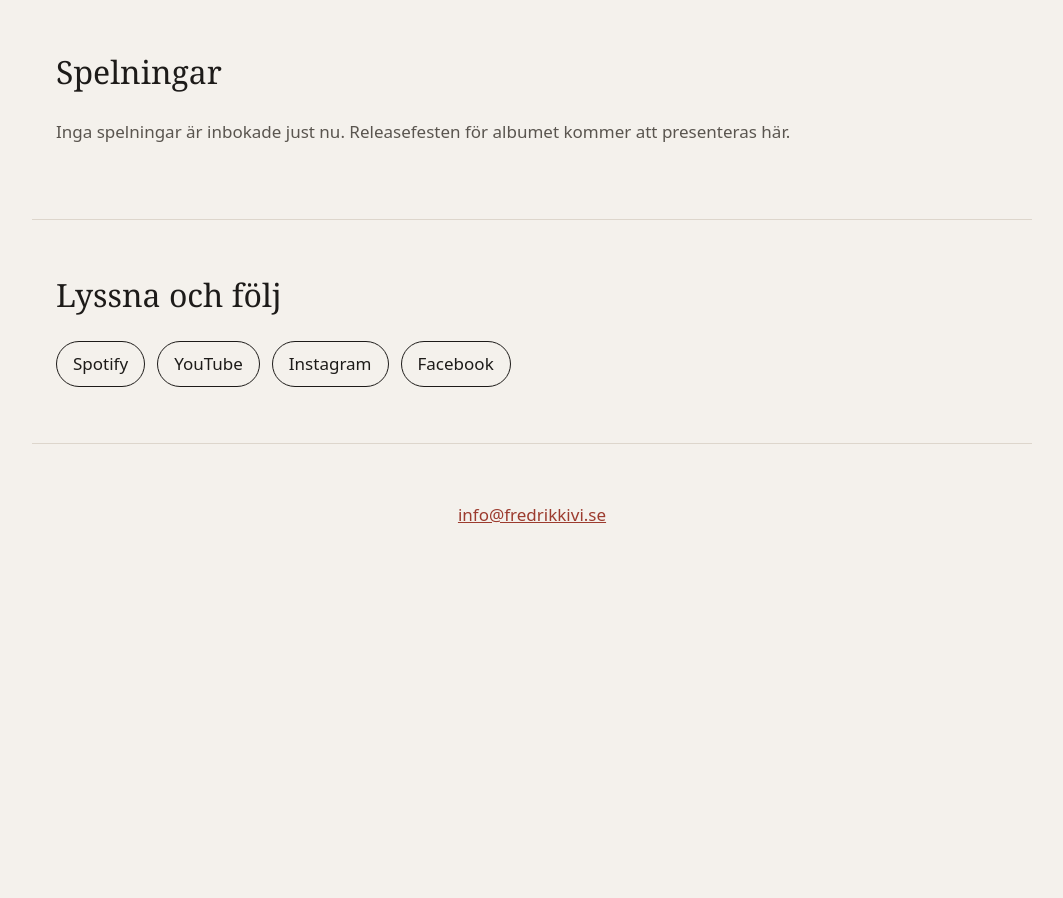
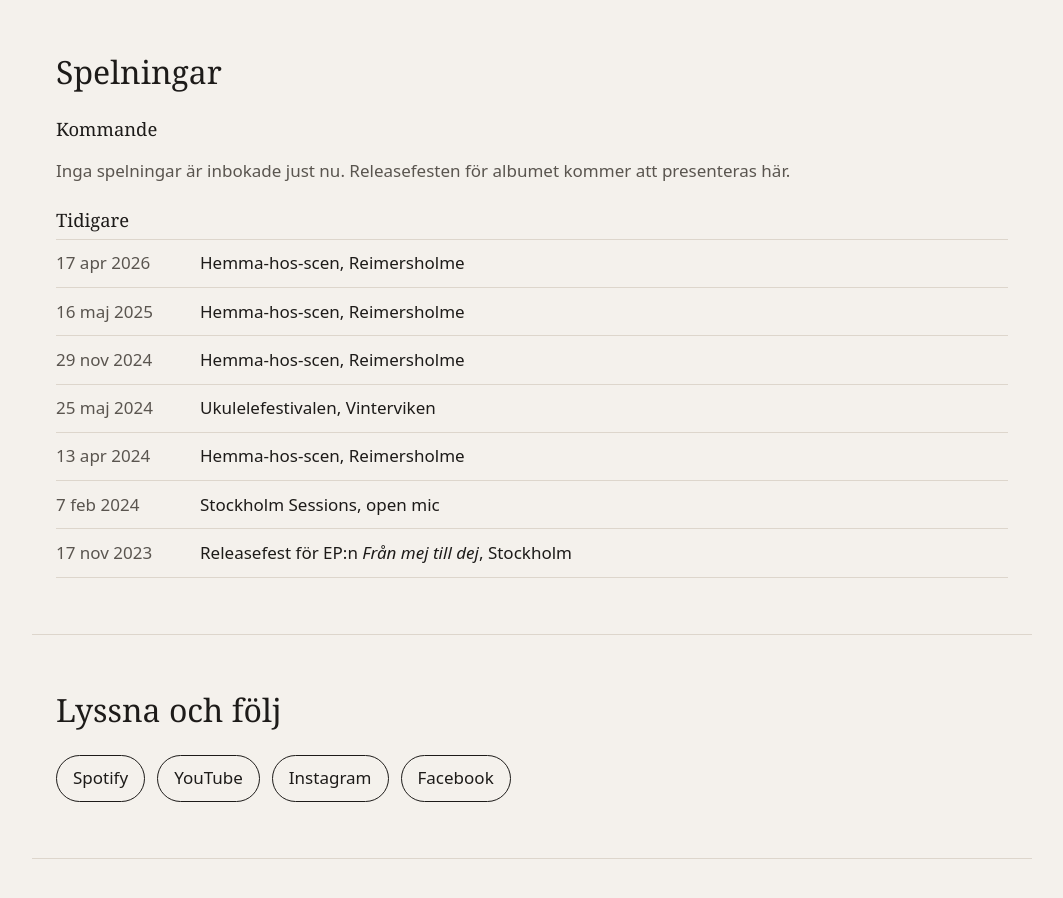
Before and after one commit to fredrikkivi/fredrikkivi.github.io, a plain HTML site: page index.html in a window 1280 px wide. Shown: the part 1911-2809 px from the top of the page, without its empty margins (108-1171 px from the left). Before the commit the page ends 2497 px from the top, so only its background shows below. Drawn offline with Linux system fonts and the light colour scheme.

Commit message:
Lägg till tidigare spelningar
Co-Authored-By: Claude Opus 5.5 <noreply@anthropic.com>
Claude-Session: https://claude.ai/code/session_01WwA262cuz8nMUG9DxeTd9k

```diff
--- a/index.html
+++ b/index.html
@@ -67,7 +67,18 @@
 
     <section id="spelningar" class="section">
       <h2>Spelningar</h2>
+      <h3 class="gigs__heading">Kommande</h3>
       <p class="muted">Inga spelningar är inbokade just nu. Releasefesten för albumet kommer att presenteras här.</p>
+      <h3 class="gigs__heading">Tidigare</h3>
+      <ul class="gigs">
+        <li><time datetime="2026-04-17">17 apr 2026</time><span>Hemma-hos-scen, Reimersholme</span></li>
+        <li><time datetime="2025-05-16">16 maj 2025</time><span>Hemma-hos-scen, Reimersholme</span></li>
+        <li><time datetime="2024-11-29">29 nov 2024</time><span>Hemma-hos-scen, Reimersholme</span></li>
+        <li><time datetime="2024-05-25">25 maj 2024</time><span>Ukulelefestivalen, Vinterviken</span></li>
+        <li><time datetime="2024-04-13">13 apr 2024</time><span>Hemma-hos-scen, Reimersholme</span></li>
+        <li><time datetime="2024-02-07">7 feb 2024</time><span>Stockholm Sessions, open mic</span></li>
+        <li><time datetime="2023-11-17">17 nov 2023</time><span>Releasefest för EP:n <em>Från mej till dej</em>, Stockholm</span></li>
+      </ul>
     </section>
 
     <section id="folj" class="section">
--- a/style.css
+++ b/style.css
@@ -109,6 +109,21 @@ h1, h2, h3 { font-family: var(--serif); font-weight: normal; line-height: 1.2; }
 
 .muted { color: var(--muted); }
 
+.gigs__heading { font-size: 1.15rem; margin: 1.5rem 0 .5rem; }
+.gigs { list-style: none; padding: 0; margin: 0; }
+.gigs li {
+  display: grid;
+  grid-template-columns: 8rem 1fr;
+  gap: 1rem;
+  padding: .6rem 0;
+  border-top: 1px solid var(--line);
+}
+.gigs li:last-child { border-bottom: 1px solid var(--line); }
+.gigs time { color: var(--muted); font-variant-numeric: tabular-nums; }
+@media (max-width: 480px) {
+  .gigs li { grid-template-columns: 1fr; gap: .1rem; }
+}
+
 .links { list-style: none; padding: 0; margin: 0; display: flex; flex-wrap: wrap; gap: .75rem; }
 .links a {
   display: inline-block;
```
